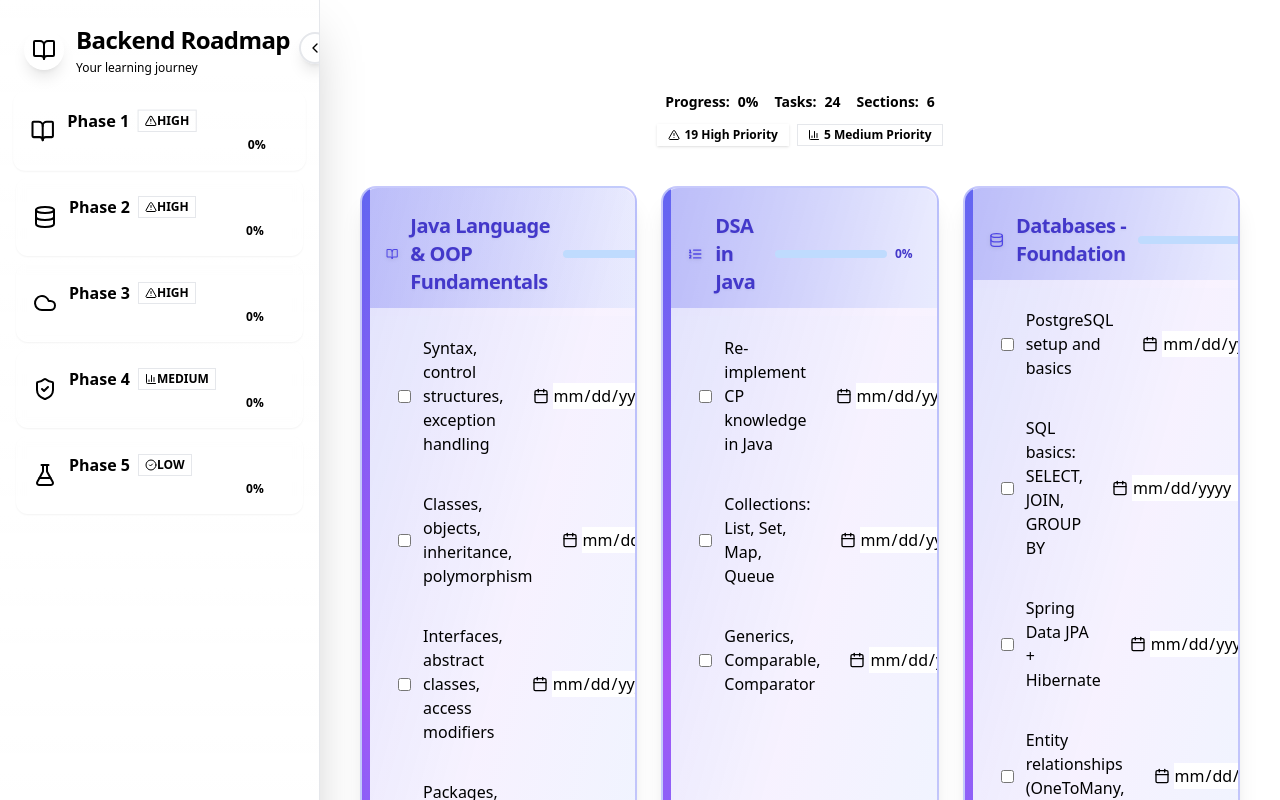
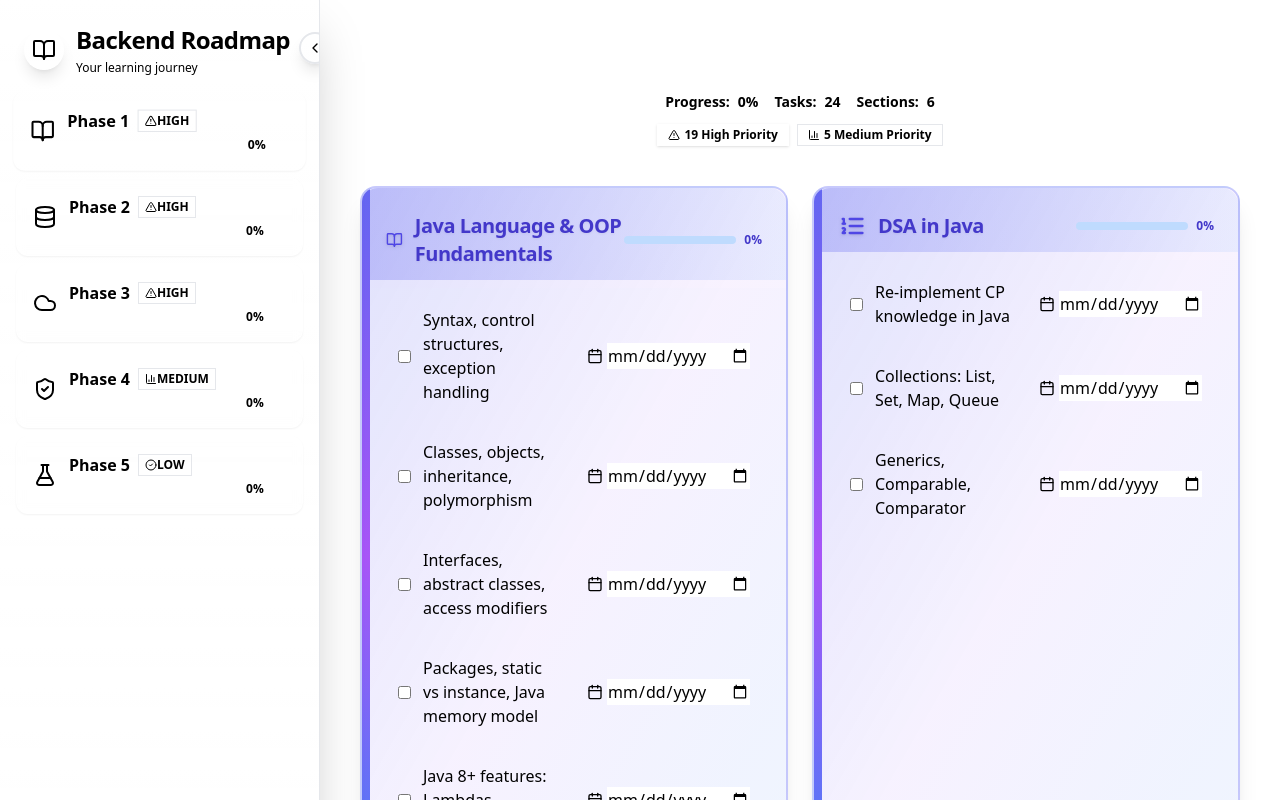
Before and after one commit to cubewin07/backend-roadmap, a React (Vite) app: page / in a window 1280 px wide. Shown: the top 800 px of the page. Built offline with nearby package versions, Linux system fonts and the light colour scheme.

Commit message:
Only 2 tasks are shown on a row:

```diff
--- a/src/components/MainContent.jsx
+++ b/src/components/MainContent.jsx
@@ -85,7 +85,7 @@ export default function MainContent({
         </div>
 
         {/* Cards grid */}
-        <div className="grid grid-cols-1 lg:grid-cols-2 xl:grid-cols-3 gap-4 sm:gap-6 px-2 sm:px-4">
+        <div className="grid grid-cols-1 lg:grid-cols-2 gap-4 sm:gap-6 px-2 sm:px-4">
           {childrenSections.map((child, childIdx) => (
             <RoadmapCard
               key={child.section}
```
